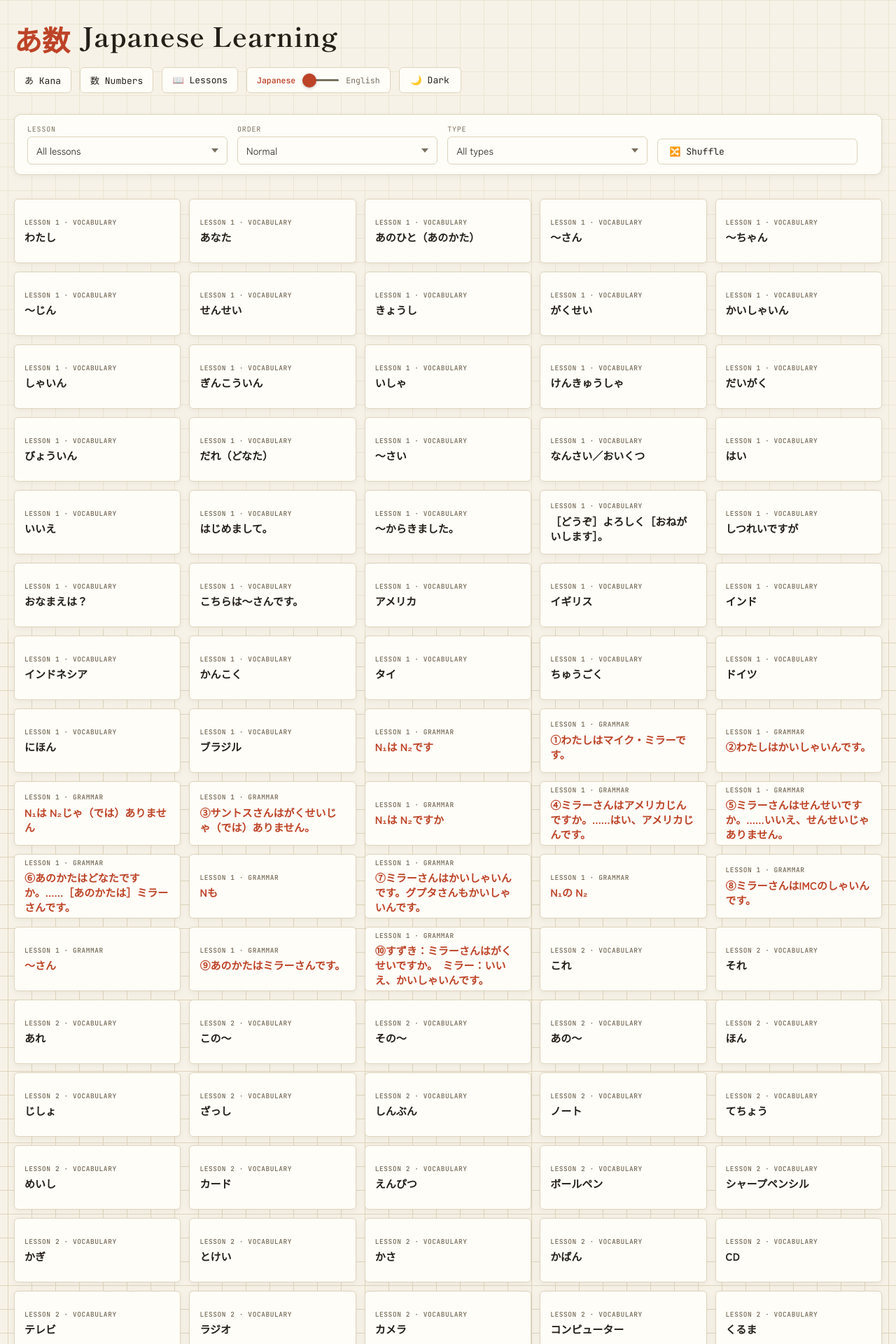
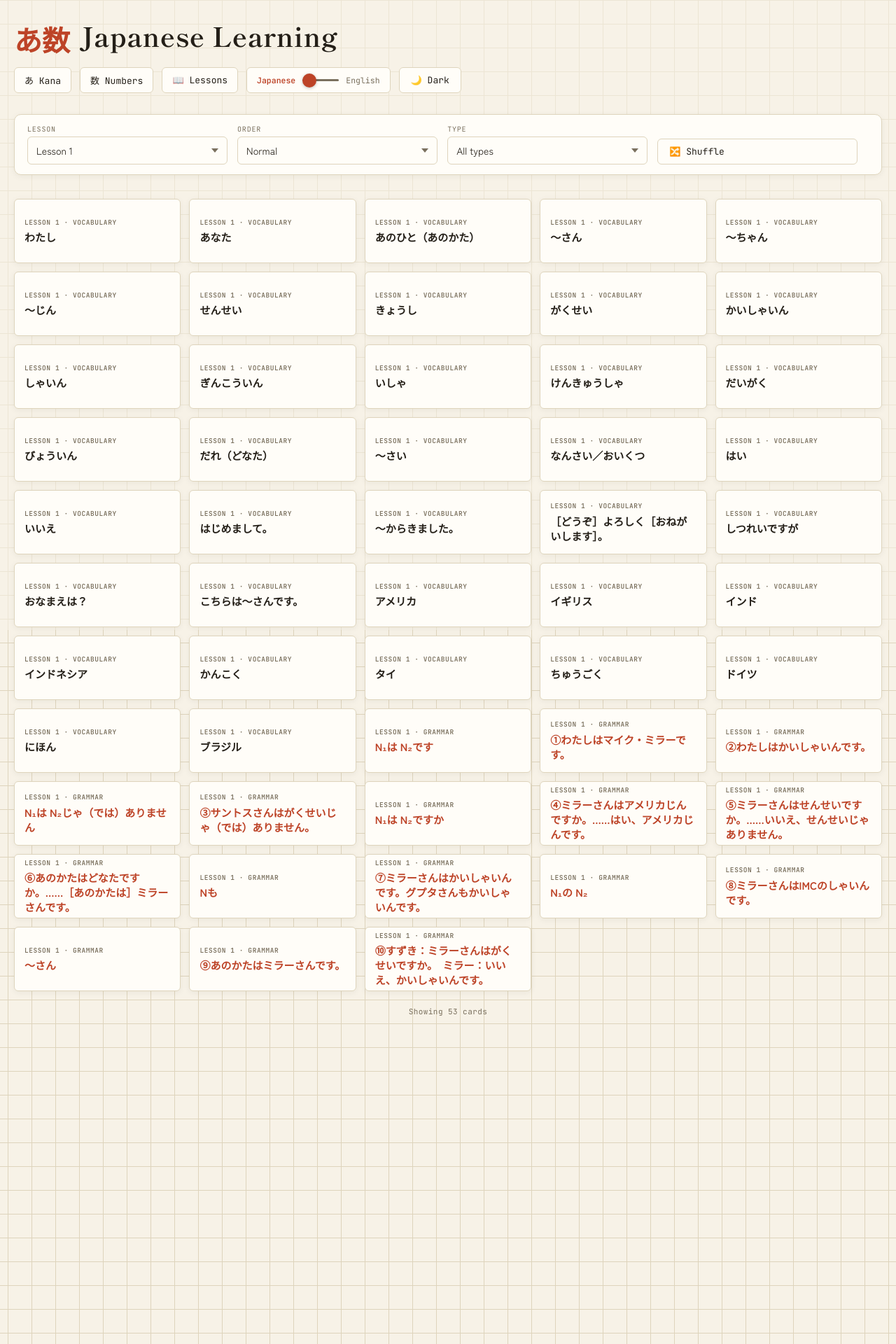
Before and after one commit to najmul-hasan-nirob/japanese-flashcards, a Jekyll site: the page built from lessons.html, in a window 1280 px wide. Shown: the top 1920 px of the page at 70% size. Built offline with Jekyll 4.4.1, drawn with Linux system fonts in a browser that asks for light colours; some of the changed text lies outside the part shown.

Commit message:
Restore Lesson data and fix Lesson filter loading

```diff
--- a/lessons.html
+++ b/lessons.html
@@ -38,3 +38,38 @@
 </div>
 
 <div class="grid" id="grid"></div>
+
+<div class="count-display" id="countDisplay" aria-live="polite"></div>
+
+<style>
+@media (max-width:520px){
+    .grid{grid-template-columns:repeat(2,1fr);}
+}
+
+.count-display{
+    max-width:980px;
+    margin:22px auto 0;
+    text-align:center;
+    font-family:'JetBrains Mono',monospace;
+    font-size:11px;
+    color:var(--ink-soft);
+    letter-spacing:.04em;
+}
+</style>
+
+<script src="{{ '/js/lesson-filter.js' | relative_url }}"></script>
+
+<script>
+(function(){
+    const grid=document.getElementById('grid');
+    const count=document.getElementById('countDisplay');
+
+    function updateCount(){
+        const total=grid.querySelectorAll(':scope > .card').length;
+        count.textContent=`Showing ${total} ${total===1 ? 'card' : 'cards'}`;
+    }
+
+    updateCount();
+    new MutationObserver(updateCount).observe(grid,{childList:true});
+})();
+</script>
```
